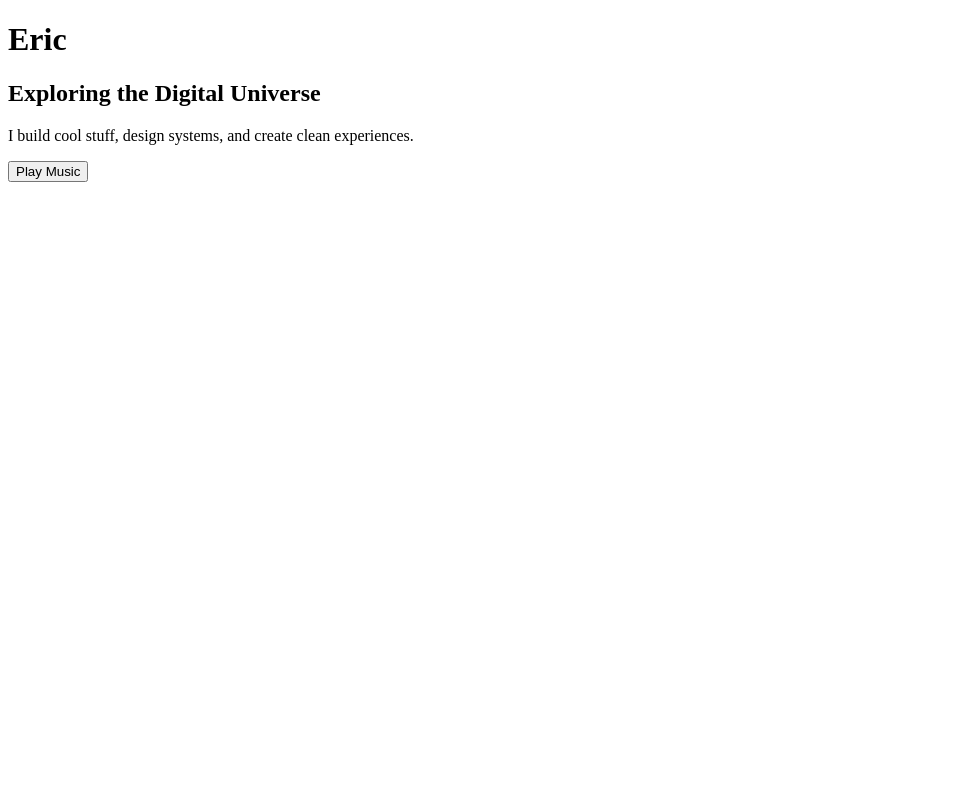
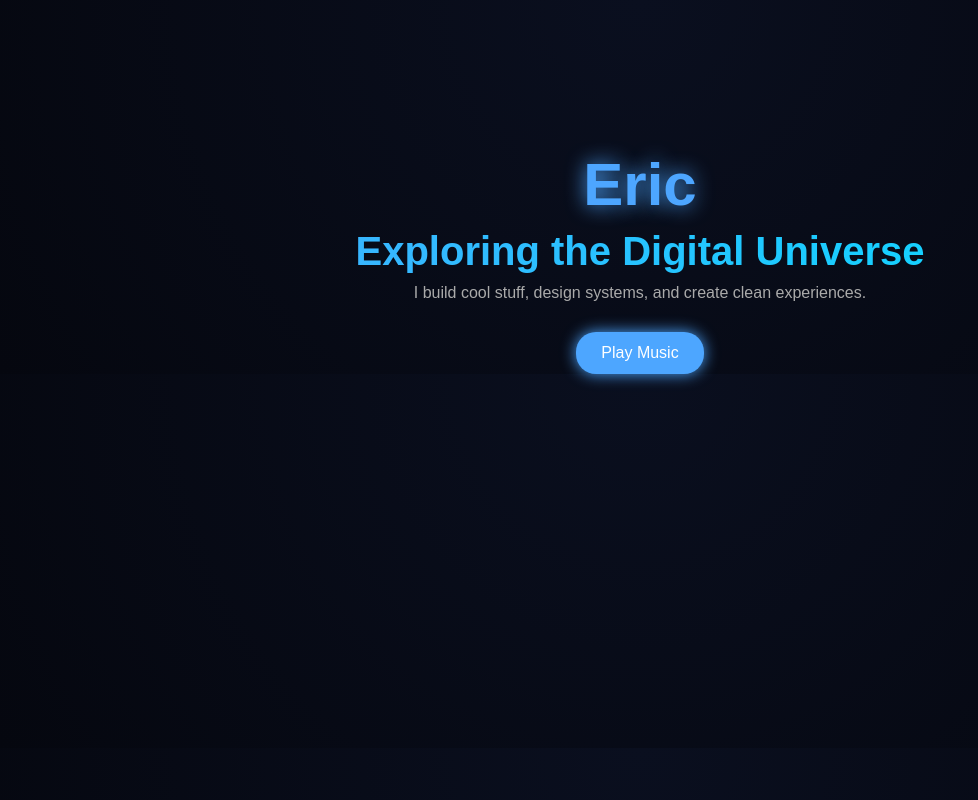
Before and after one commit to ewtaylor10-alt/portfolio, a plain HTML site: page index.html in a window 1280 px wide. Shown: the whole page, without its empty margins (0-978 px from the left). Drawn offline with Linux system fonts and the light colour scheme.

Commit message:
Update style.css

```diff
--- a/style.css
+++ b/style.css
@@ -1 +1,53 @@
-style.css
+body {
+    margin: 0;
+    font-family: Arial, sans-serif;
+    background: radial-gradient(circle at top, #0a0f1f, #05070f);
+    color: white;
+    text-align: center;
+}
+
+/* center content */
+.container {
+    margin-top: 150px;
+}
+
+/* main title */
+h1 {
+    font-size: 60px;
+    margin: 0;
+    color: #4da6ff;
+    text-shadow: 0 0 20px #4da6ff;
+}
+
+/* subtitle */
+h2 {
+    font-size: 40px;
+    margin: 10px 0;
+    background: linear-gradient(90deg, #4da6ff, #00e0ff);
+    -webkit-background-clip: text;
+    -webkit-text-fill-color: transparent;
+}
+
+/* description */
+p {
+    color: #aaa;
+    max-width: 500px;
+    margin: auto;
+}
+
+/* button */
+button {
+    margin-top: 30px;
+    padding: 12px 25px;
+    border: none;
+    border-radius: 20px;
+    background: #4da6ff;
+    color: white;
+    font-size: 16px;
+    cursor: pointer;
+    box-shadow: 0 0 15px #4da6ff;
+}
+
+button:hover {
+    background: #3399ff;
+}
```
